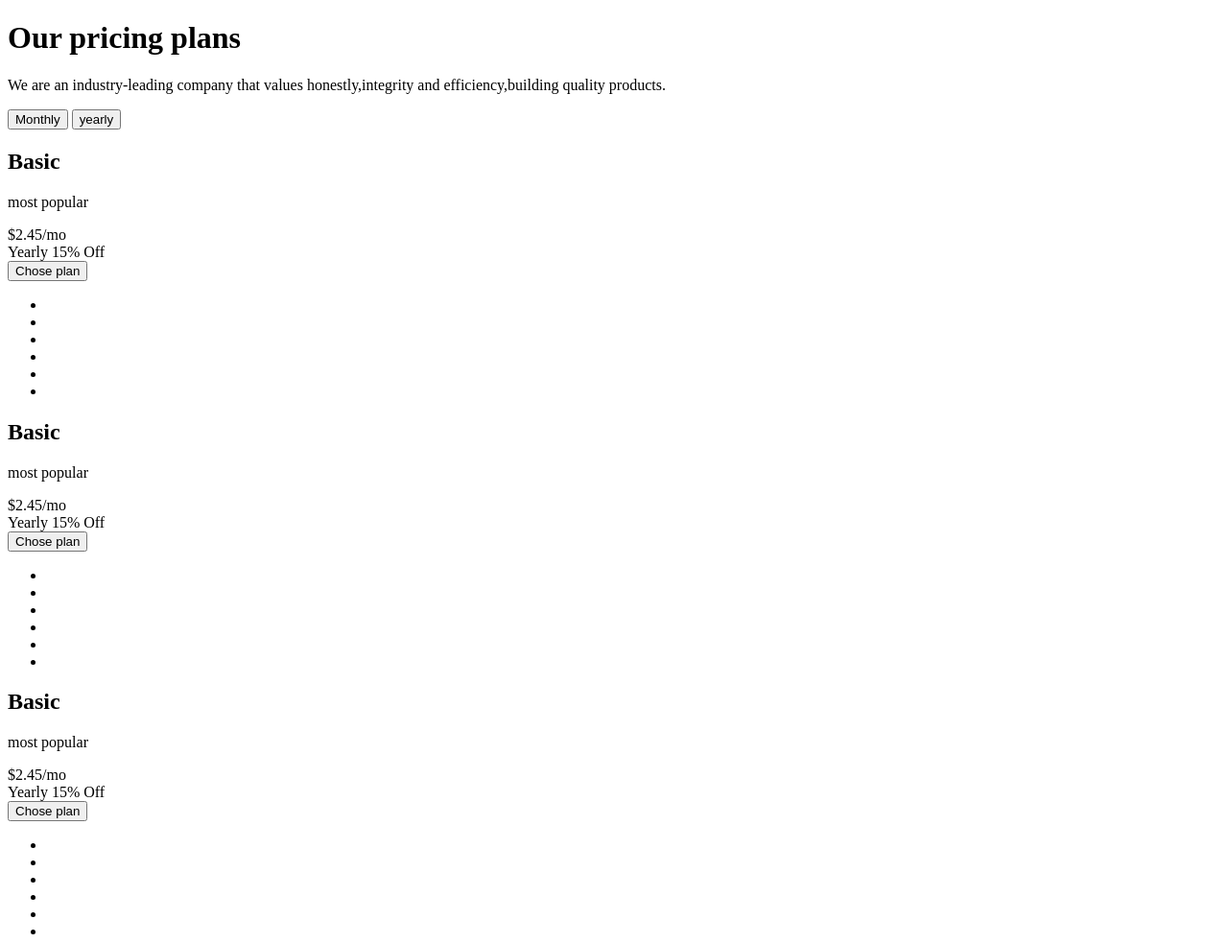
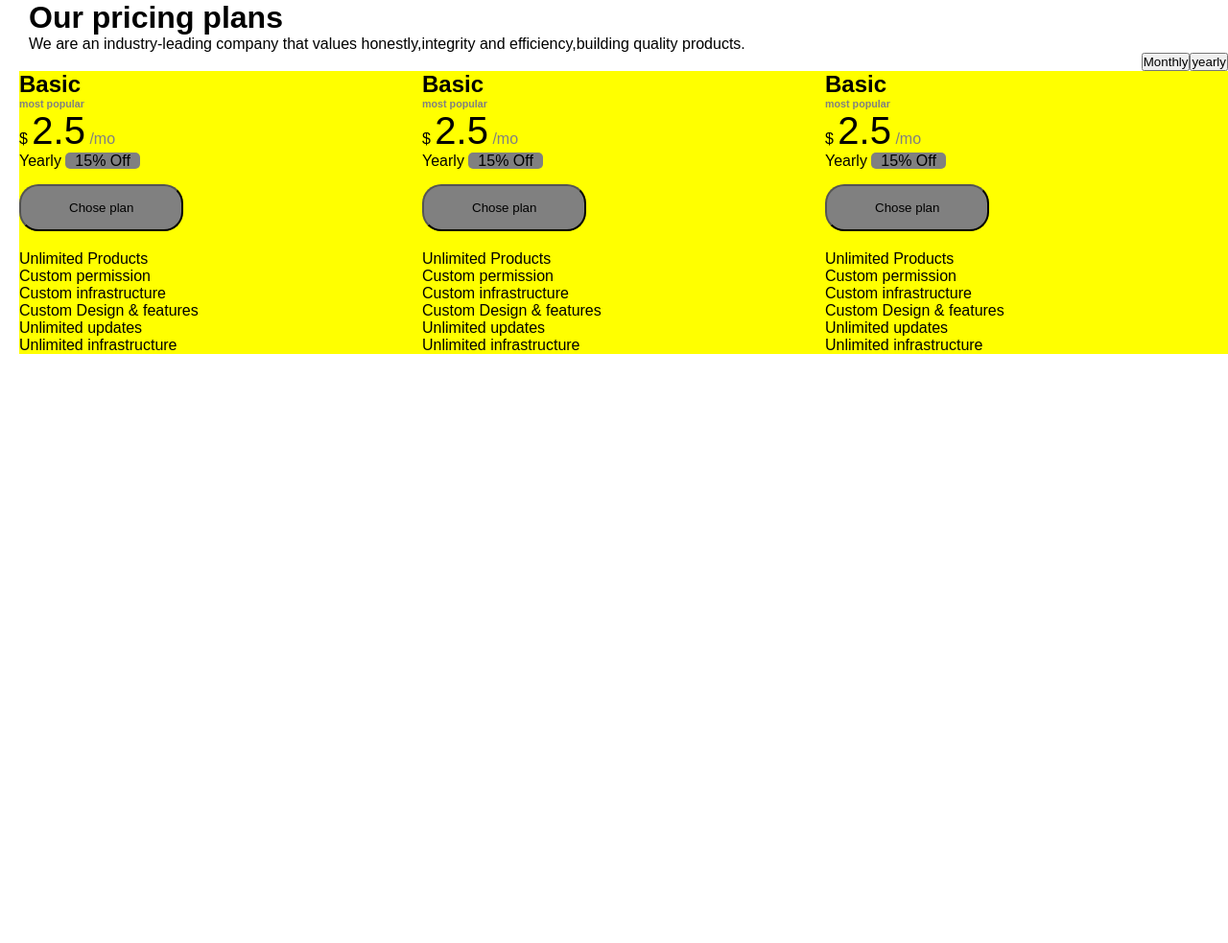
Before and after one commit to Sara-Luongo/htmlcss-pricing-plan, a plain HTML site: page index.html in a window 1280 px wide. Shown: the whole page at 96% size. After the commit the page ends 800 px from the top, so only its background shows below. Drawn offline with Linux system fonts and the light colour scheme; a web font is replaced by a local one.

Commit message:
allineate posizioni cambiati colori(provvisori)

```diff
--- a/index.html
+++ b/index.html
@@ -5,66 +5,95 @@
     <meta charset="UTF-8">
     <meta name="viewport" content="width=device-width, initial-scale=1.0">
     <title>HTMLCSS_PRICING_PLAN</title>
-    <link rel="sylesheet" href="/styles/index.css">
+    <link rel="stylesheet" href="/styles/index.css">
+    <link rel="preconnect" href="https://fonts.googleapis.com">
+    <link rel="preconnect" href="https://fonts.gstatic.com" crossorigin>
+    <link
+        href="https://fonts.googleapis.com/css2?family=Google+Sans+Flex:opsz,wght@6..144,1..1000&family=TikTok+Sans:opsz,wght@12..36,300..900&display=swap"
+        rel="stylesheet">
 </head>
 
 <body>
     <header>
+        <div class="title-container">
             <h1 class="title">Our pricing plans</h1>
-        <p>We are an industry-leading company that values honestly,integrity and efficiency,building quality
-            products.
+            <p class="subtitle">We are an industry-leading company that values honestly,integrity and
+                efficiency,building
+                quality products.
             </p>
+        </div>
+        <div class="button-container">
             <button>Monthly</button>
             <button>yearly</button>
+        </div>
     </header>
-    <main class="cards-container">
-        <section class="plan-card">
+    <main>
+        <div class="cards-container">
+            <div class="plan-card">
                 <h2>Basic</h2>
-            <p>most popular</p>
-            <div class="price">$2.45/mo</div>
-            <div class="discount">Yearly 15% Off</div>
+                <h6 class="subtitle-card">most popular</h6>
+                <div class="price">
+                    <span class="dollar">$</span>
+                    <span class="number">2.5</span>
+                    <span class="month">/mo</span>
+                    <div>
+                        <span>Yearly <span class="discount">15% Off</span></span>
+                    </div>
+                </div>
                 <button class="plan-button">Chose plan</button>
                 <ul class="feature-list">
-                <li class="feature"></li>
-                <li class="feature"></li>
-                <li class="feature"></li>
-                <li class="feature"></li>
-                <li class="feature"></li>
-                <li class="feature"></li>
+                    <li class="feature">Unlimited Products</li>
+                    <li class="feature">Custom permission</li>
+                    <li class="feature">Custom infrastructure</li>
+                    <li class="feature">Custom Design & features</li>
+                    <li class="feature">Unlimited updates</li>
+                    <li class="feature">Unlimited infrastructure</li>
                 </ul>
-        </section>
-        <section class="plan-card">
+            </div>
+            <div class="plan-card">
                 <h2>Basic</h2>
-            <p>most popular</p>
-            <div class="price">$2.45/mo</div>
-            <div class="discount">Yearly 15% Off</div>
+                <h6 class="subtitle-card">most popular</h6>
+                <div class="price">
+                    <span class="dollar">$</span>
+                    <span class="number">2.5</span>
+                    <span class="month">/mo</span>
+                    <div>
+                        <spa>Yearly <span class="discount">15% Off</span>
+
+                    </div>
+                </div>
                 <button class="plan-button">Chose plan</button>
                 <ul class="feature-list">
-                <li class="feature"></li>
-                <li class="feature"></li>
-                <li class="feature"></li>
-                <li class="feature"></li>
-                <li class="feature"></li>
-                <li class="feature"></li>
-            </ul>
-        </section>
-        <section class="plan-card">
+                    <li class="feature">Unlimited Products</li>
+                    <li class="feature">Custom permission</li>
+                    <li class="feature">Custom infrastructure</li>
+                    <li class="feature">Custom Design & features</li>
+                    <li class="feature">Unlimited updates</li>
+                    <li class="feature">Unlimited infrastructure</li>
+            </div>
+            <div class="plan-card">
                 <h2>Basic</h2>
-            <p>most popular</p>
-            <div class="price">$2.45/mo</div>
-            <div class="discount">Yearly 15% Off</div>
+                <h6 class="subtitle-card">most popular</h6>
+                <div class="price">
+                    <span class="dollar">$</span>
+                    <span class="number">2.5</span>
+                    <span class="month">/mo</span>
+                    <div>
+                        <span>Yearly <span class="discount">15% Off</span></span>
+                    </div>
+                </div>
                 <button class="plan-button">Chose plan</button>
                 <ul class="feature-list">
-                <li class="feature"></li>
-                <li class="feature"></li>
-                <li class="feature"></li>
-                <li class="feature"></li>
-                <li class="feature"></li>
-                <li class="feature"></li>
+                    <li class="feature">Unlimited Products</li>
+                    <li class="feature">Custom permission</li>
+                    <li class="feature">Custom infrastructure</li>
+                    <li class="feature">Custom Design & features</li>
+                    <li class="feature">Unlimited updates</li>
+                    <li class="feature">Unlimited infrastructure</li>
                 </ul>
-        </section>
+            </div>
+        </div>
     </main>
-
 </body>
 
 </html>
--- a/styles/index.css
+++ b/styles/index.css
@@ -3,3 +3,72 @@
     margin: 0;
     box-sizing: border-box;
 }
+
+body {
+    font-family: "Google Sans Flex", sans-serif;
+}
+
+
+.title-container {
+    padding-left: 30px;
+}
+
+.button-container {
+    display: flex;
+    justify-content: flex-end;
+}
+
+.cards-container {
+    display: flex;
+    flex-wrap: wrap;
+    justify-content: center;
+    padding-left: 20px;
+}
+
+.plan-card {
+    flex-basis: calc(33.33% - 15px);
+    flex-shrink: 0;
+    flex-grow: 1;
+    background-color: yellow;
+
+
+
+}
+
+.subtitle-card {
+    color: gray;
+}
+
+.price {
+    align-items: center;
+}
+
+.dollar {
+    width: 10px;
+}
+
+.number {
+    font-size: 40px;
+}
+
+.month {
+    color: gray;
+}
+
+.discount {
+    background-color: gray;
+    border-radius: 5px;
+    padding: 0px 10px;
+}
+
+.plan-button {
+    background-color: gray;
+    border-radius: 20px;
+    padding: 15px 50px;
+    margin-top: 15px;
+    margin-bottom: 20px;
+}
+
+.feature-list {
+    list-style: none;
+}
```
Lines whose indentation alone changed are shown as unchanged.
